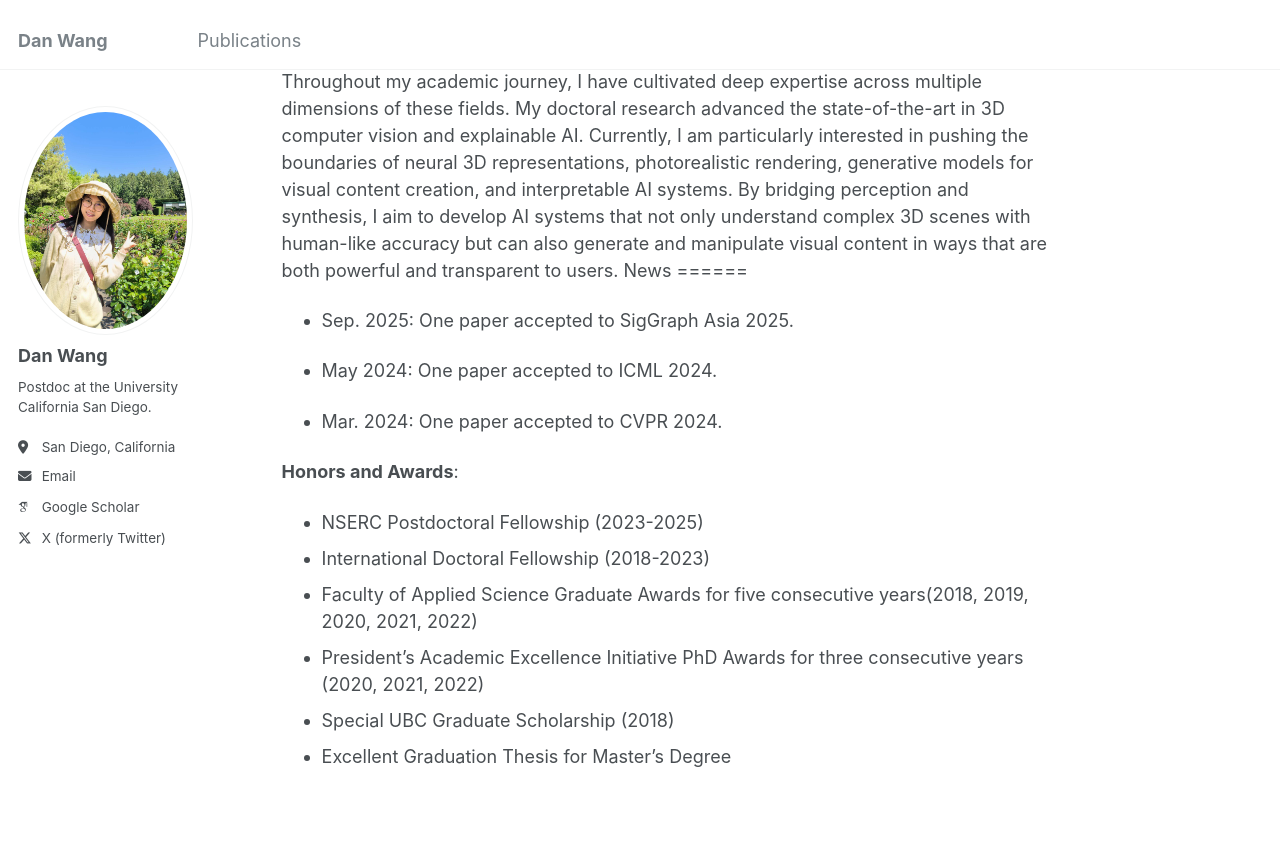
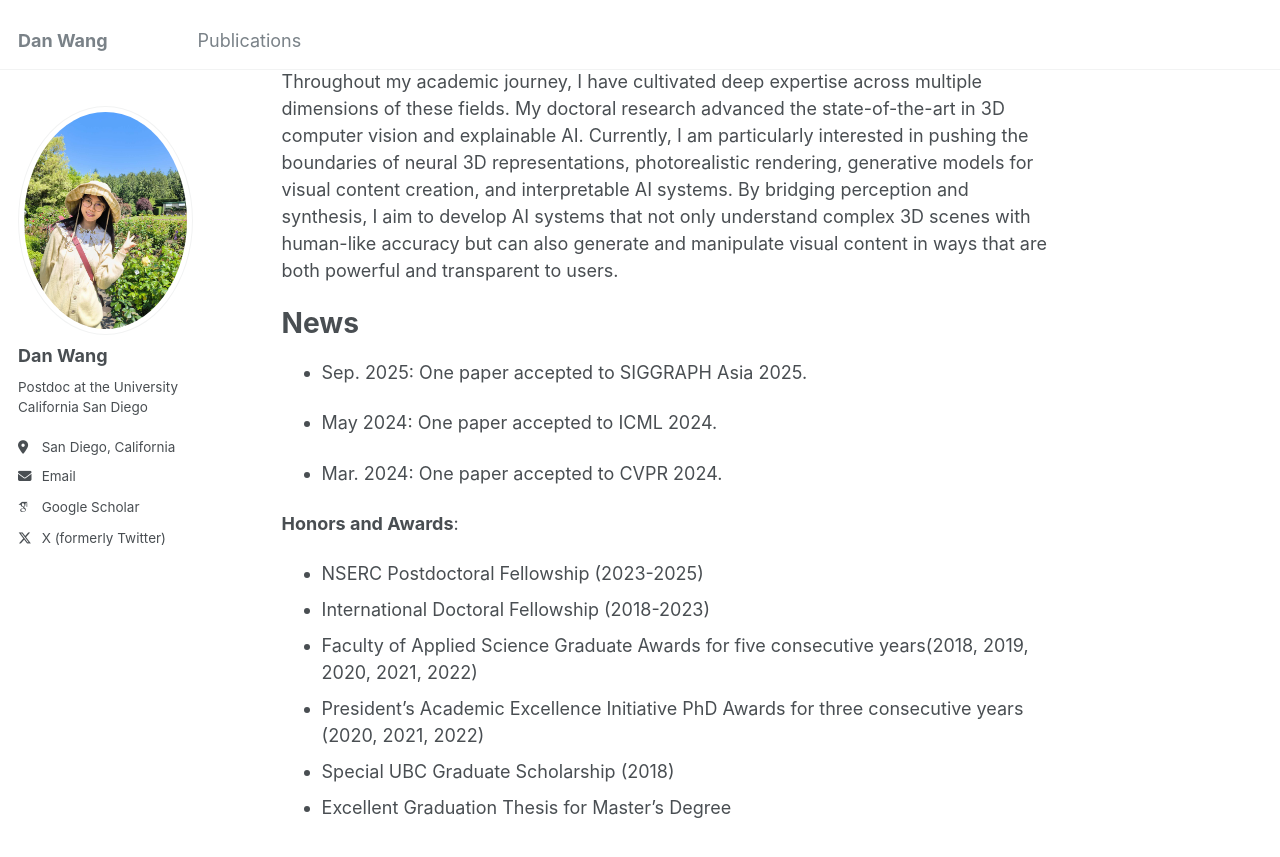
Before and after one commit to danalaina/danalaina.github.io, a Jekyll site: the page built from _pages/about.md, in a window 1280 px wide and 900 px high, scrolled down 347 px. Shown: the top 857 px of the window. Built offline with Jekyll 4.4.1, drawn with Linux system fonts in a browser that asks for light colours; some web fonts are replaced.

Commit message:
update 10.25.25

```diff
--- a/_config.yml
+++ b/_config.yml
@@ -24,7 +24,7 @@ author:
   avatar           : "WechatIMG246.jpg" #"photo_dan2.jpg"  # "photo_dan.JPG"
   name             : "Dan Wang"
   pronouns         : # example: "she/her"
-  bio              : "Postdoc at the University California San Diego."
+  bio              : "Postdoc at the University California San Diego"
   location         : "San Diego, California"
   employer         : # "Red Brick University"
   uri              : # URL
--- a/_pages/about.md
+++ b/_pages/about.md
@@ -13,9 +13,10 @@ My name is Dan (Alaina) Wang, and I am a Postdoc at the [University of Californi
 
 My research interests lie at the intersection of Computer Vision, Machine Learning, and Computer Graphics, with a focus on developing advanced AI techniques that enable machines to perceive, understand, and synthesize complex visual environments. Throughout my academic journey, I have cultivated deep expertise across multiple dimensions of these fields. My doctoral research advanced the state-of-the-art in 3D computer vision and explainable AI. Currently, I am particularly interested in pushing the boundaries of neural 3D representations, photorealistic rendering, generative models for visual content creation, and interpretable AI systems. By bridging perception and synthesis, I aim to develop AI systems that not only understand complex 3D scenes with human-like accuracy but can also generate and manipulate visual content in ways that are both powerful and transparent to users.
 <!-- building upon foundational work in remote sensing and computer vision during my master's studies -->
+
 News
 ======
--   Sep. 2025: One paper accepted to SigGraph Asia 2025.
+-   Sep. 2025: One paper accepted to SIGGRAPH Asia 2025.
 
 -   May 2024: One paper accepted to ICML 2024.
 
```
Also changed, not shown: _pages/publications_onepage.md (+2 -2 lines).
